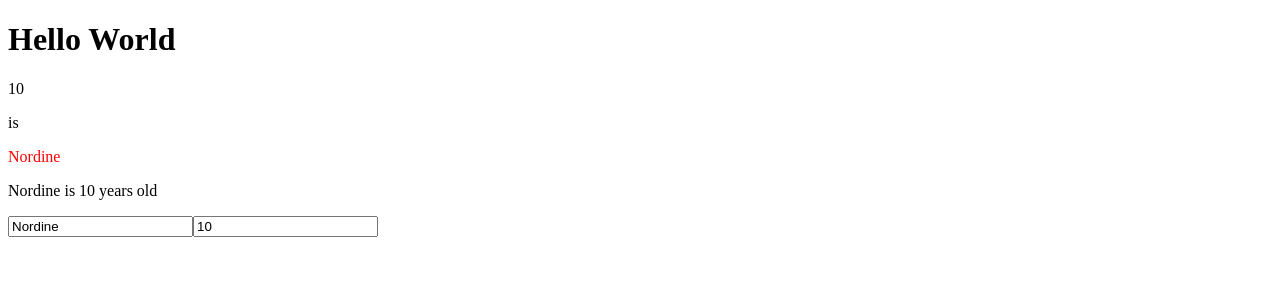
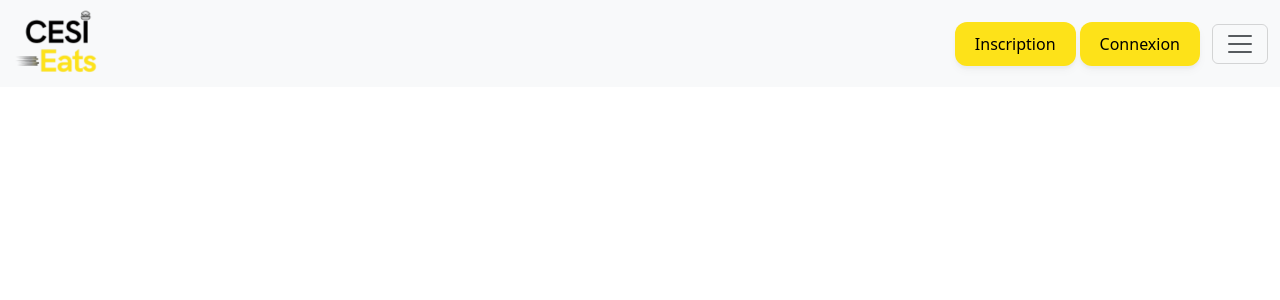
Before and after one commit to ZTR69/CESI_eats, a Vue app in the folder frontend/: page / in a window 1280 px wide. Shown: the top 300 px of the page. Built offline with nearby package versions, Linux system fonts and the light colour scheme.

Commit message:
début de navbar et boutton

```diff
--- a/frontend/index.html
+++ b/frontend/index.html
@@ -5,9 +5,11 @@
     <link rel="icon" href="/favicon.ico">
     <meta name="viewport" content="width=device-width, initial-scale=1.0">
     <title>Vite App</title>
+      <link href="https://cdn.jsdelivr.net/npm/bootstrap@5.3.3/dist/css/bootstrap.min.css" rel="stylesheet" integrity="sha384-QWTKZyjpPEjISv5WaRU9OFeRpok6YctnYmDr5pNlyT2bRjXh0JMhjY6hW+ALEwIH" crossorigin="anonymous">
   </head>
   <body>
     <div id="app"></div>
+    <script src="https://cdn.jsdelivr.net/npm/bootstrap@5.3.3/dist/js/bootstrap.bundle.min.js" integrity="sha384-YvpcrYf0tY3lHB60NNkmXc5s9fDVZLESaAA55NDzOxhy9GkcIdslK1eN7N6jIeHz" crossorigin="anonymous"></script>
     <script type="module" src="/src/main.js"></script>
   </body>
 </html>
--- a/frontend/package.json
+++ b/frontend/package.json
@@ -9,6 +9,7 @@
     "preview": "vite preview"
   },
   "dependencies": {
+    "bootstrap": "^5.3.3",
     "vue": "^3.4.21"
   },
   "devDependencies": {
--- a/frontend/src/App.vue
+++ b/frontend/src/App.vue
@@ -1,56 +1,17 @@
 <template>
 
-<HelloWorld>
-  <template #name>
-
-    <div
-        :class="user.age > 18 ? 'text-green' : 'text-red'"
-    >
-      {{ user.name }}
-    </div>
-
-    <p>{{ sentence }}</p>
-
-  </template>
-
-  <template #age>{{ user.age }}</template>
-</HelloWorld>
-
-<input v-model="name" />
-<input v-model="age" />
+  <Navbar />
 
 
 </template>
 
+<script>
+import CustomButton from '@/components/CustomButton.vue';
+import Navbar from "@/components/Navbar.vue";
 
-<script setup>
-
-import HelloWorld from '@/components/HelloWorld.vue';
-import { computed, ref } from 'vue';
-
-const name = ref('Nordine')
-const age = ref(10)
-
-const sentence = computed(() => {
-  return `${name.value} is ${age.value} years old`
-})
-
-const user = ref({
-  name: "Nordine",
-  age: 10
-})
-
+export default {
+  components: {
+    Navbar
+  }
+};
 </script>
-
-
-<style scoped>
-
-.text-green {
-  color: lightgreen;
-}
-
-.text-red {
-  color: red;
-}
-
-</style>
--- /dev/null
+++ b/frontend/src/components/CustomButton.vue
@@ -0,0 +1,47 @@
+<template>
+  <button :class="size" class="btn" @click="handleClick">
+    {{ label }}
+  </button>
+</template>
+
+<script>
+export default {
+  props: {
+    label: {
+      type: String,
+      required: true
+    },
+    size: {
+      type: String,
+      default: 'medium',
+      validator: value => ['small', 'medium', 'large'].includes(value)
+    },
+    handleClick: {
+      type: Function,
+      required: true
+    }
+  }
+};
+</script>
+
+<style scoped>
+.btn {
+  background: #FDE219; /* Jaune plus clair */
+  border: none;
+  color: #000000; /* Texte noir */
+  padding: 10px 20px;
+  text-align: center;
+  text-decoration: none;
+  display: inline-block;
+  font-size: 16px;
+  margin: 4px 2px;
+  transition-duration: 0.4s;
+  cursor: pointer;
+  border-radius: 12px;
+  box-shadow: 0 5px 10px rgba(0, 0, 0, 0.03), 0 3px 3px rgba(0, 0, 0, 0.03);
+}
+
+.btn:hover {
+  background: #FDFD96; /* Jaune plus foncé lors du survol */
+}
+</style>
--- /dev/null
+++ b/frontend/src/components/Navbar.vue
@@ -0,0 +1,74 @@
+<template>
+  <nav class="navbar navbar-light bg-light fixed-top">
+    <div class="container-fluid d-flex justify-content-between">
+
+      <a href="#">
+        <img src="@/assets/logo_big.png">
+      </a>
+
+      <div class="d-flex align-items-center">
+        <div class="d-none d-sm-block">
+          <CustomButton label="Inscription" size="large" :handleClick="myFunction" />
+          <CustomButton label="Connexion" size="large" :handleClick="myFunction" />
+        </div>
+
+        <button class="navbar-toggler custom-toggler" type="button" data-bs-toggle="offcanvas" data-bs-target="#offcanvasLightNavbar" aria-controls="offcanvasLightNavbar" aria-label="Toggle navigation">
+          <span class="navbar-toggler-icon"></span>
+        </button>
+      </div>
+
+      <div class="offcanvas offcanvas-end text-bg-light" tabindex="-1" id="offcanvasLightNavbar" aria-labelledby="offcanvasLightNavbarLabel">
+        <div class="offcanvas-header">
+          <button type="button" class="btn-close btn-close-dark" data-bs-dismiss="offcanvas" aria-label="Close"></button>
+        </div>
+        <div class="offcanvas-body">
+          <ul class="navbar-nav justify-content-start flex-grow-1 pe-3">
+
+            <div class="d-block d-sm-none">
+              <li class="nav-item">
+                <CustomButton label="Inscription" size="large" :handleClick="myFunction" />
+              </li>
+              <li class="nav-item">
+                <CustomButton label="Connection" size="large" :handleClick="myFunction" />
+              </li>
+              <br>
+            </div>
+
+            <li class="nav-item">
+              <a class="nav-link" href="#">Créer un compte professionnel</a>
+            </li>
+            <li class="nav-item">
+              <a class="nav-link" href="#">Ajouter un restaurant</a>
+            </li>
+            <li class="nav-item">
+              <a class="nav-link" href="#">Devenez coursier-partenaire</a>
+            </li>
+          </ul>
+        </div>
+      </div>
+
+    </div>
+  </nav>
+</template>
+
+<script>
+import 'bootstrap';
+import CustomButton from '@/components/CustomButton.vue';
+
+export default {
+  components: {
+    CustomButton
+  },
+  methods: {
+    myFunction() {
+      console.log('Clic !');
+    }
+  }
+};
+</script>
+
+<style scoped>
+.custom-toggler {
+  margin-left: 10px;
+}
+</style>
--- a/frontend/tailwind.config.js
+++ /dev/null
@@ -1,8 +0,0 @@
-/** @type {import('tailwindcss').Config} */
-export default {
-  content: ["./src/**/*.{html,js}"],
-  theme: {
-    extend: {},
-  },
-  plugins: [],
-}
```
Also changed, not shown: frontend/src/assets/logo_big.png (added), 1 other file (tests, documents, lock files or other folders).
